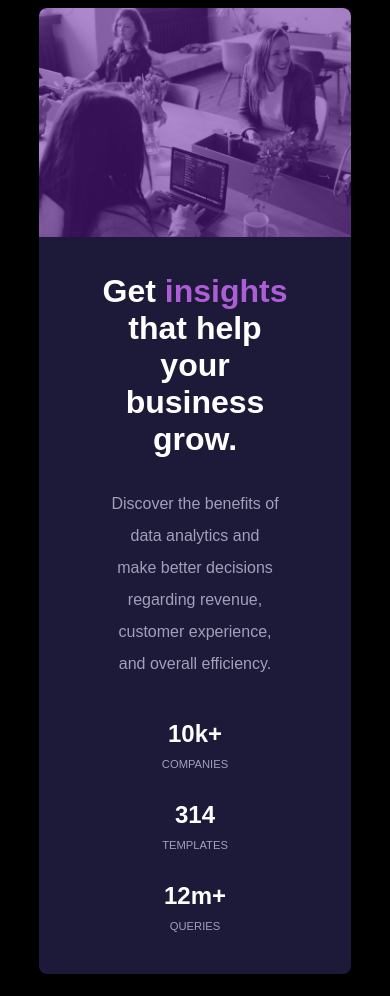
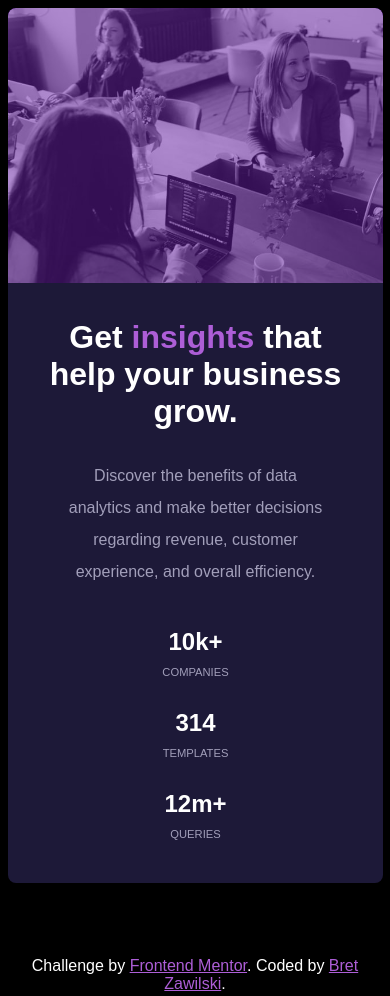
Before and after one commit to bretzawilski/stats-preview-card, a plain HTML site: page index.html in a window 390 px wide. Shown: the top 996 px of the page. Drawn offline with Linux system fonts and the light colour scheme.

Commit message:
Resized mobile

```diff
--- a/style.css
+++ b/style.css
@@ -28,7 +28,7 @@ body {
     margin-top: auto;
     margin-left: auto;
     margin-right: auto;
-    width: 80vw;
+    width: 375px;
     justify-items: end;
   }
   img {
@@ -109,7 +109,7 @@ body {
 
   #top {
     justify-self: center;
-    margin: 0 1.1rem;
+    margin: 0 0rem;
     padding-bottom: 30px;
     padding-top: 20px;
   }
@@ -117,7 +117,7 @@ body {
   #description {
     justify-self: center;
     line-height: 2rem;
-    margin: 0 2.3rem;
+    margin: 0 1.3rem;
     padding-bottom: 20px;
   }
 }
```
